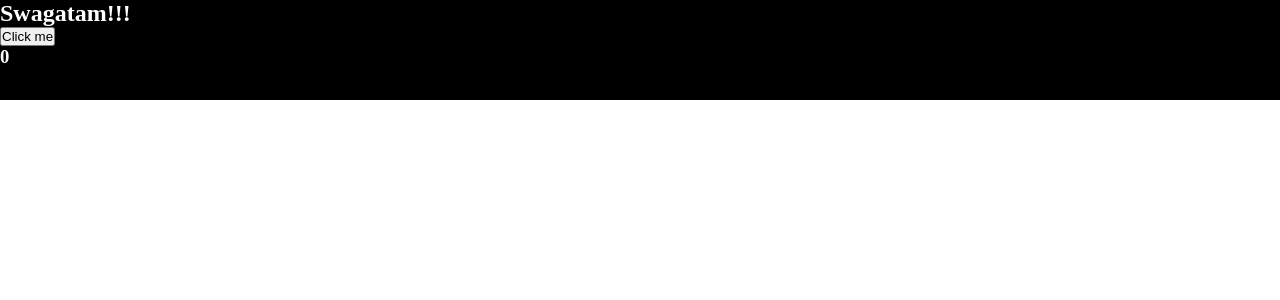
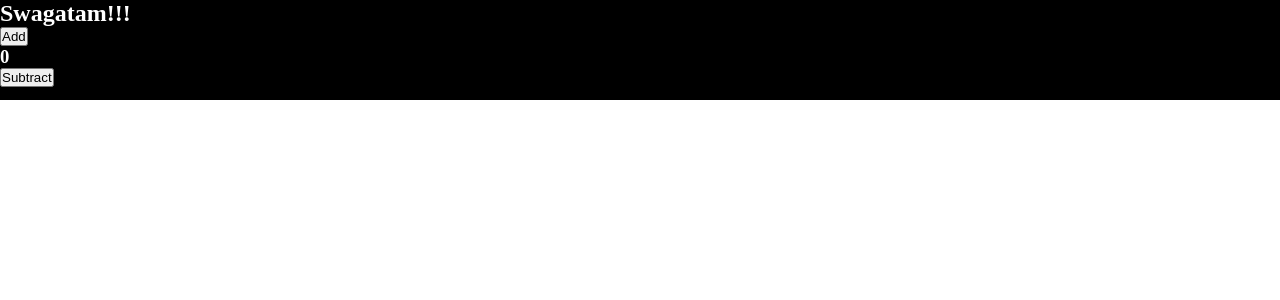
Before and after one commit to tech-together-work/skeleton_structure, a React (Vite) app: page / in a window 1280 px wide. Shown: the top 300 px of the page. Built offline with nearby package versions, Linux system fonts and the light colour scheme.

Commit message:
decrement counter

```diff
--- a/src/App.tsx
+++ b/src/App.tsx
@@ -1,7 +1,7 @@
-import { useDispatch, useSelector } from "react-redux";
-import styles from "./App.module.scss";
-import { RootState } from "./store/store";
-import { increment } from "./store/counterSlice";
+import { useDispatch, useSelector } from 'react-redux';
+import styles from './App.module.scss';
+import { RootState } from './store/store';
+import { increment, decrement } from './store/counterSlice';
 
 function App() {
   //Redux usage
@@ -11,12 +11,16 @@ function App() {
   const increaseCounter = () => {
     dispatch(increment());
   };
+  const decreaseCounter = () => {
+    dispatch(decrement());
+  };
 
   return (
     <div className={styles.bg}>
       <h2>Swagatam!!!</h2>
-      <button onClick={increaseCounter}>Click me</button>
+      <button onClick={increaseCounter}>Add</button>
       <h3> {counterValue.value}</h3>
+      <button onClick={decreaseCounter}>Subtract</button>
     </div>
   );
 }
--- a/src/store/counterSlice.ts
+++ b/src/store/counterSlice.ts
@@ -1,4 +1,4 @@
-import { createSlice } from "@reduxjs/toolkit";
+import { createSlice } from '@reduxjs/toolkit';
 
 // Define the type for the state
 interface CounterState {
@@ -10,7 +10,7 @@ const initialState: CounterState = {
   value: 0,
 };
 const counterSlice = createSlice({
-  name: "counter",
+  name: 'counter',
   initialState: initialState,
   reducers: {
     increment: (state) => {
```
